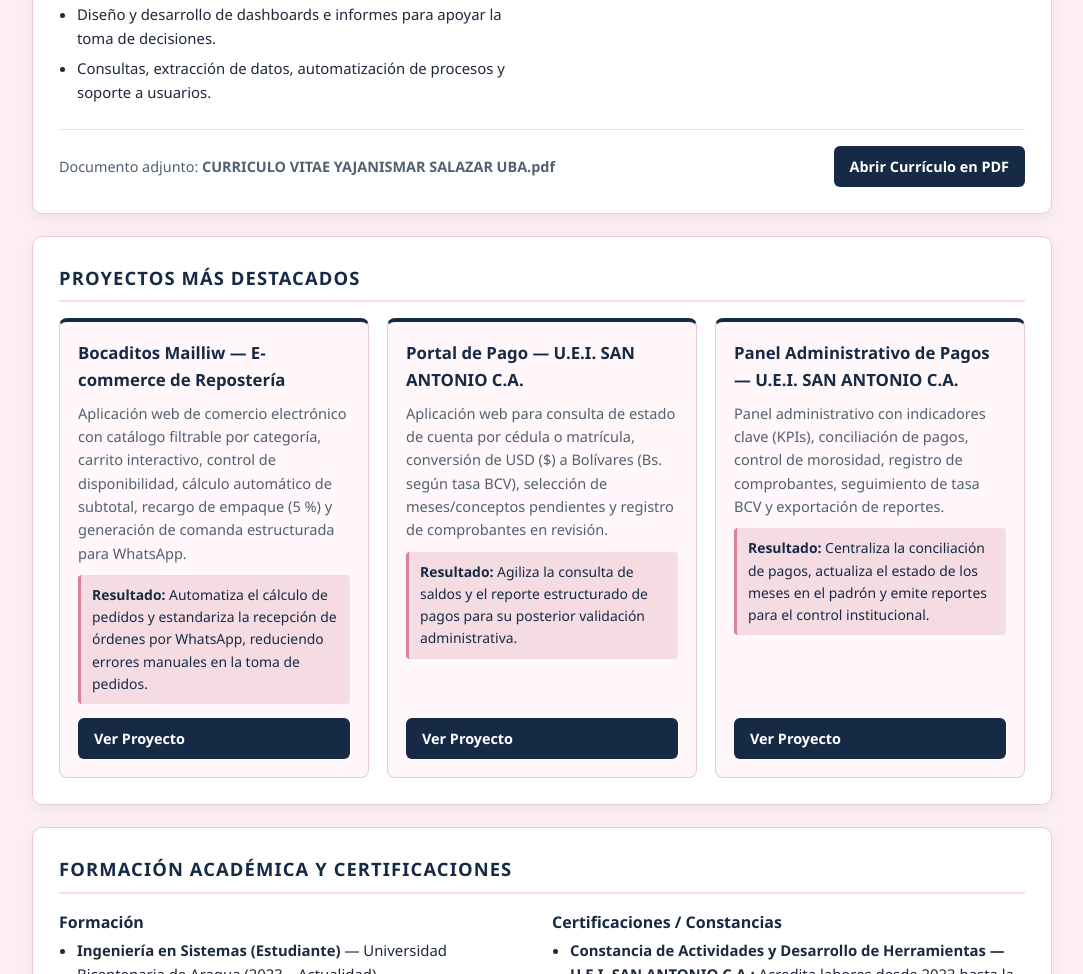
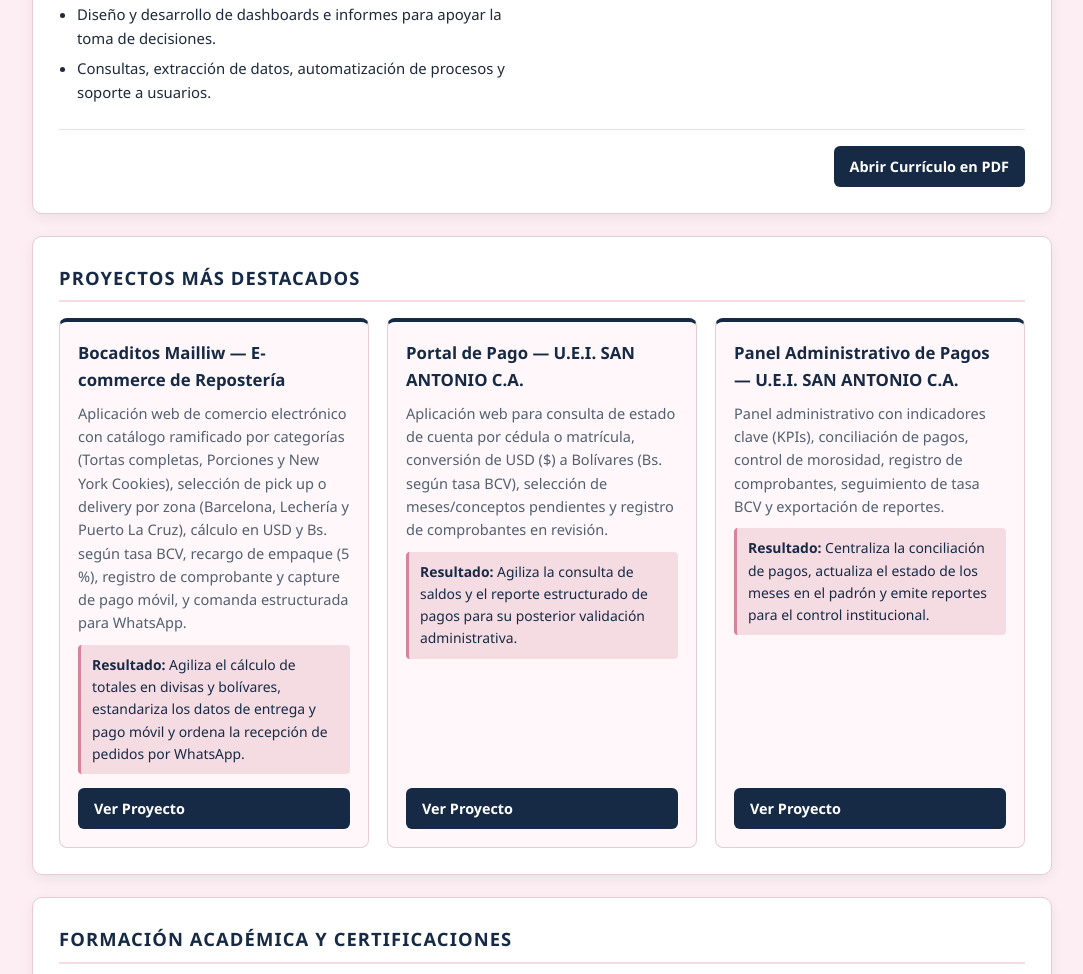
Before and after one commit to YajanismarSalazar/portafolio-yajanismar-salazar, a plain HTML site: page index.html in a window 1280 px wide. Shown: the part 757-1731 px from the top of the page, without its empty margins (98-1181 px from the left). Drawn offline with Linux system fonts and the light colour scheme.

Commit message:
Actualizar tarjeta de Bocaditos Mailliw y limpiar linea redundante del CV

```diff
--- a/index.html
+++ b/index.html
@@ -181,7 +181,7 @@
       display: flex;
       flex-wrap: wrap;
       align-items: center;
-      justify-content: space-between;
+      justify-content: flex-end;
       gap: 12px;
     }
 
@@ -311,9 +311,6 @@
       </div>
 
       <div class="cv-download-bar">
-        <span style="font-size:0.9rem; color: var(--muted);">
-          Documento adjunto: <strong>CURRICULO VITAE YAJANISMAR SALAZAR UBA.pdf</strong>
-        </span>
         <a class="btn-primary" href="CURRICULO%20VITAE%20YAJANISMAR%20SALAZAR%20UBA.pdf" target="_blank" rel="noopener">
           Abrir Currículo en PDF
         </a>
@@ -327,10 +324,10 @@
           <div>
             <h3>Bocaditos Mailliw — E-commerce de Repostería</h3>
             <p>
-              Aplicación web de comercio electrónico con catálogo filtrable por categoría, carrito interactivo, control de disponibilidad, cálculo automático de subtotal, recargo de empaque (5 %) y generación de comanda estructurada para WhatsApp.
+              Aplicación web de comercio electrónico con catálogo ramificado por categorías (Tortas completas, Porciones y New York Cookies), selección de pick up o delivery por zona (Barcelona, Lechería y Puerto La Cruz), cálculo en USD y Bs. según tasa BCV, recargo de empaque (5 %), registro de comprobante y capture de pago móvil, y comanda estructurada para WhatsApp.
             </p>
             <div class="result-box">
-              <strong>Resultado:</strong> Automatiza el cálculo de pedidos y estandariza la recepción de órdenes por WhatsApp, reduciendo errores manuales en la toma de pedidos.
+              <strong>Resultado:</strong> Agiliza el cálculo de totales en divisas y bolívares, estandariza los datos de entrega y pago móvil y ordena la recepción de pedidos por WhatsApp.
             </div>
           </div>
           <a class="btn-primary" href="https://yajanismarsalazar.github.io/bocaditos-mailliw-ecommerce/" target="_blank" rel="noopener">
```
Also changed, not shown: 1 other file.
